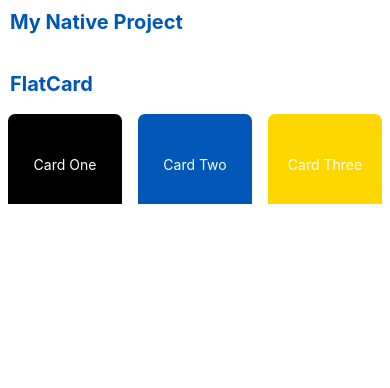
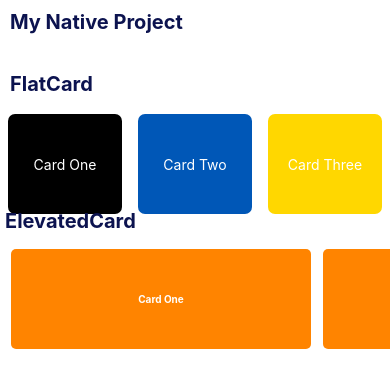
Before and after one commit to ivandj0h/my-react-native-project, a React Native app: screen / in a window 390 px wide. Shown: the top 388 px of the page. Built offline with nearby package versions, Linux system fonts and the light colour scheme.

Commit message:
add Elevated card

```diff
--- a/App.tsx
+++ b/App.tsx
@@ -1,12 +1,14 @@
 import React from 'react';
 import {SafeAreaView, ScrollView} from 'react-native';
 import FlatCard from './components/FlatCard';
+import ElevatedCard from './components/ElevatedCard';
 
 export default function App(): React.JSX.Element {
   return (
     <SafeAreaView>
       <ScrollView>
         <FlatCard />
+        <ElevatedCard />
       </ScrollView>
     </SafeAreaView>
   );
--- /dev/null
+++ b/components/ElevatedCard.tsx
@@ -0,0 +1,50 @@
+import React from 'react';
+import {Text, View, StyleSheet, ScrollView} from 'react-native';
+
+export default function ElevatedCard(): React.JSX.Element {
+  return (
+    <View>
+      <Text style={styles.headingText}>ElevatedCard</Text>
+      <ScrollView horizontal={true} style={styles.container}>
+        <View style={[styles.card, styles.cardElevated]}>
+          <Text style={styles.cardOneText}>Card One</Text>
+        </View>
+        <View style={[styles.card, styles.cardElevated]}>
+          <Text style={styles.cardOneText}>Card Two</Text>
+        </View>
+        <View style={[styles.card, styles.cardElevated]}>
+          <Text style={styles.cardOneText}>Card Three</Text>
+        </View>
+      </ScrollView>
+    </View>
+  );
+}
+
+const styles = StyleSheet.create({
+  container: {
+    padding: 5,
+  },
+  headingText: {
+    color: '#0C134F',
+    fontSize: 20,
+    fontWeight: 'bold',
+    padding: 5,
+  },
+  card: {
+    flex: 1,
+    justifyContent: 'center',
+    alignItems: 'center',
+    width: 300,
+    height: 100,
+    borderRadius: 5,
+    margin: 6,
+  },
+  cardElevated: {
+    backgroundColor: '#FF8400',
+  },
+  cardOneText: {
+    color: '#ffffff',
+    fontWeight: 'bold',
+    fontSize: 10,
+  },
+});
--- a/components/FlatCard.tsx
+++ b/components/FlatCard.tsx
@@ -24,16 +24,16 @@ export default function FlatCard(): React.JSX.Element {
 }
 
 const styles = StyleSheet.create({
-  headingText: {
-    color: '#0057b7',
-    fontSize: 20,
-    fontWeight: 'bold',
-    padding: 10,
-  },
   container: {
     flex: 1,
     flexDirection: 'row',
     alignItems: 'center',
+  },
+  headingText: {
+    color: '#0C134F',
+    fontSize: 20,
+    fontWeight: 'bold',
+    padding: 10,
   },
   card: {
     flex: 1,
```
